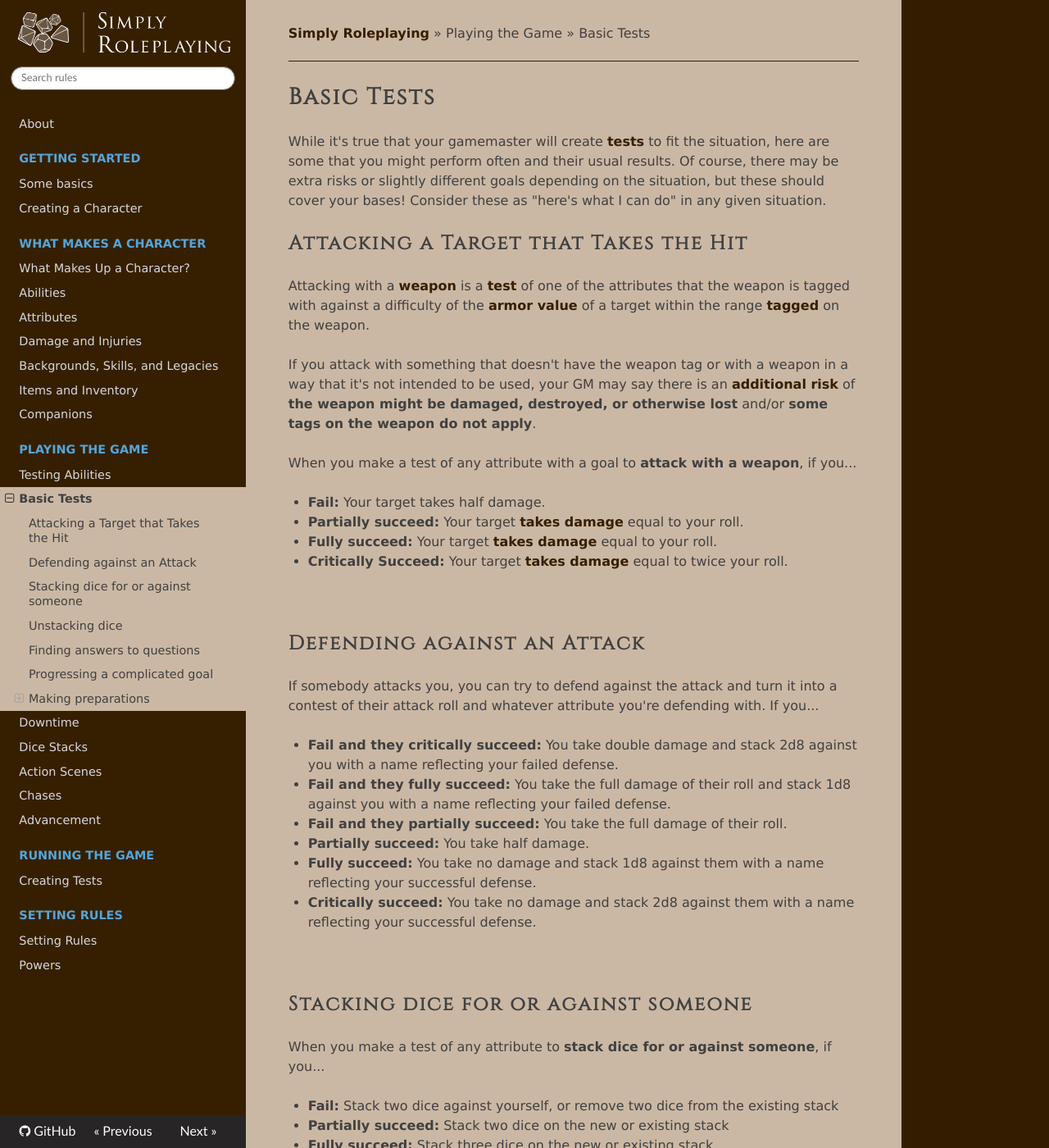
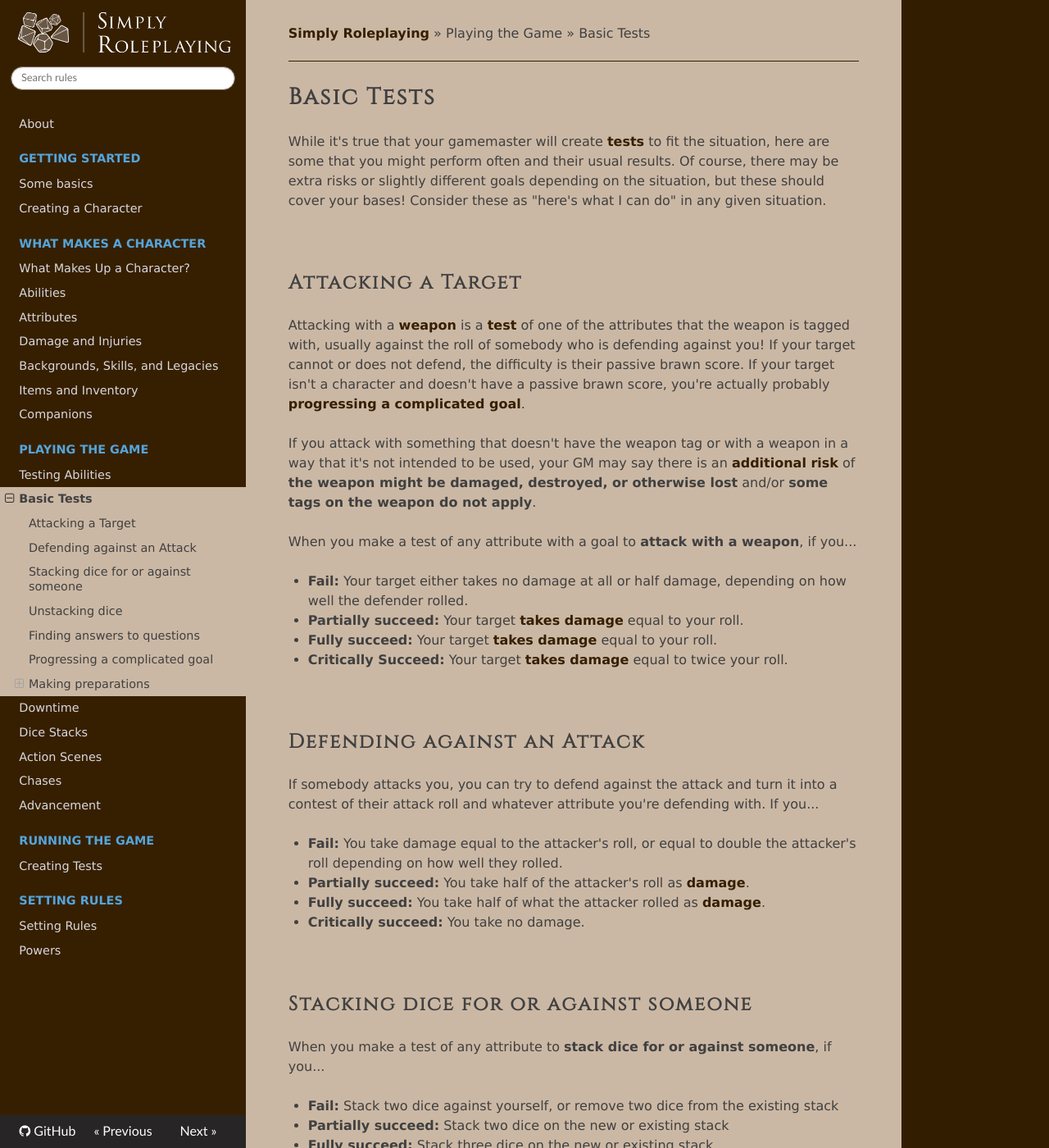
Before and after one commit to TheFifthRider/simply-roleplaying-webapp, an MkDocs documentation site: the page built from docs/gameplay/common_tests.md, in a window 1280 px wide and 1400 px high. Shown: the whole window at 82% size. Built offline with MkDocs 1.6.1, drawn with Linux system fonts in a browser that asks for light colours; nearby versions of some CDN libraries.

Commit message:
edit: Make defense an action

```diff
--- a/docs/gameplay/common_tests.md
+++ b/docs/gameplay/common_tests.md
@@ -2,15 +2,17 @@
 
 While it's true that your gamemaster will create [tests](tests.md) to fit the situation, here are some that you might perform often and their usual results. Of course, there may be extra risks or slightly different goals depending on the situation, but these should cover your bases! Consider these as "here's what I can do" in any given situation.
 
-## Attacking a Target that Takes the Hit
+<br/>
 
-Attacking with a [weapon](../character/equipment.md) is a [test](tests.md) of one of the attributes that the weapon is tagged with against a difficulty of the [armor value](../character/equipment.md) of a target within the range [tagged](../character/equipment.md) on the weapon.
+## Attacking a Target
+
+Attacking with a [weapon](../character/equipment.md) is a [test](tests.md) of one of the attributes that the weapon is tagged with, usually against the roll of somebody who is defending against you! If your target cannot or does not defend, the difficulty is their passive brawn score. If your target isn't a character and doesn't have a passive brawn score, you're actually probably [progressing a complicated goal](#progressing-a-complicated-goal).
 
 If you attack with something that doesn't have the weapon tag or with a weapon in a way that it's not intended to be used, your GM may say there is an [additional risk](tests.md#risk-guidelines) of **the weapon might be damaged, destroyed, or otherwise lost** and/or **some tags on the weapon do not apply**.
 
 When you make a test of any attribute with a goal to **attack with a weapon**, if you...
 
-*   **Fail:** Your target takes half damage.
+*   **Fail:** Your target either takes no damage at all or half damage, depending on how well the defender rolled.
 *   **Partially succeed:** Your target [takes damage](../character/health.md) equal to your roll.
 *   **Fully succeed:** Your target [takes damage](../character/health.md) equal to your roll.
 *   **Critically Succeed:**  Your target [takes damage](../character/health.md) equal to twice your roll.
@@ -21,12 +23,10 @@ When you make a test of any attribute with a goal to **attack with a weapon**, i
 
 If somebody attacks you, you can try to defend against the attack and turn it into a contest of their attack roll and whatever attribute you're defending with. If you...
 
-* **Fail and they critically succeed:** You take double damage and stack 2d8 against you with a name reflecting your failed defense.
-* **Fail and they fully succeed:** You take the full damage of their roll and stack 1d8 against you with a name reflecting your failed defense.
-* **Fail and they partially succeed:** You take the full damage of their roll.
-* **Partially succeed:**  You take half damage.
-* **Fully succeed:** You take no damage and stack 1d8 against them with a name reflecting your successful defense.
-* **Critically succeed:** You take no damage and stack 2d8 against them with a name reflecting your successful defense.
+* **Fail:** You take damage equal to the attacker's roll, or equal to double the attacker's roll depending on how well they rolled.
+* **Partially succeed:**  You take half of the attacker's roll as [damage](../character/health.md).
+* **Fully succeed:** You take half of what the attacker rolled as [damage](../character/health.md).
+* **Critically succeed:** You take no damage.
 
 <br/>
 
```
